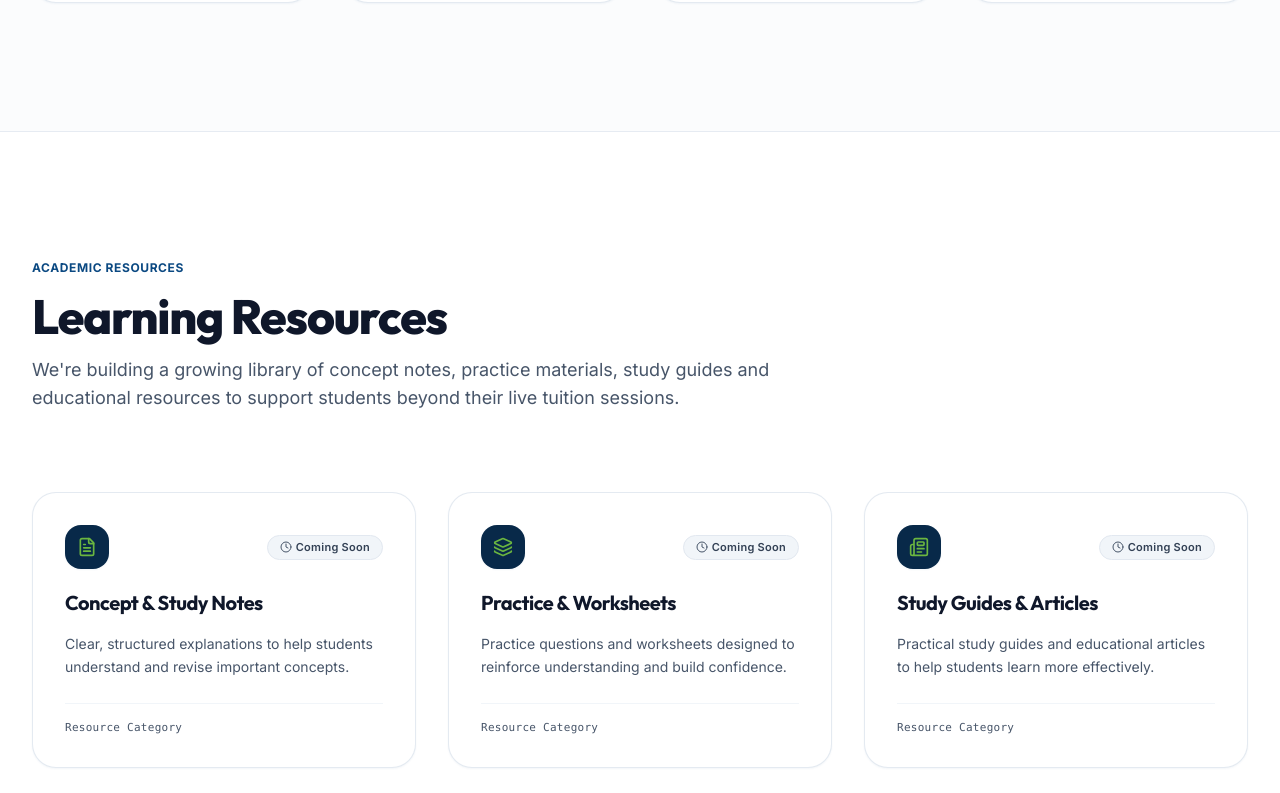
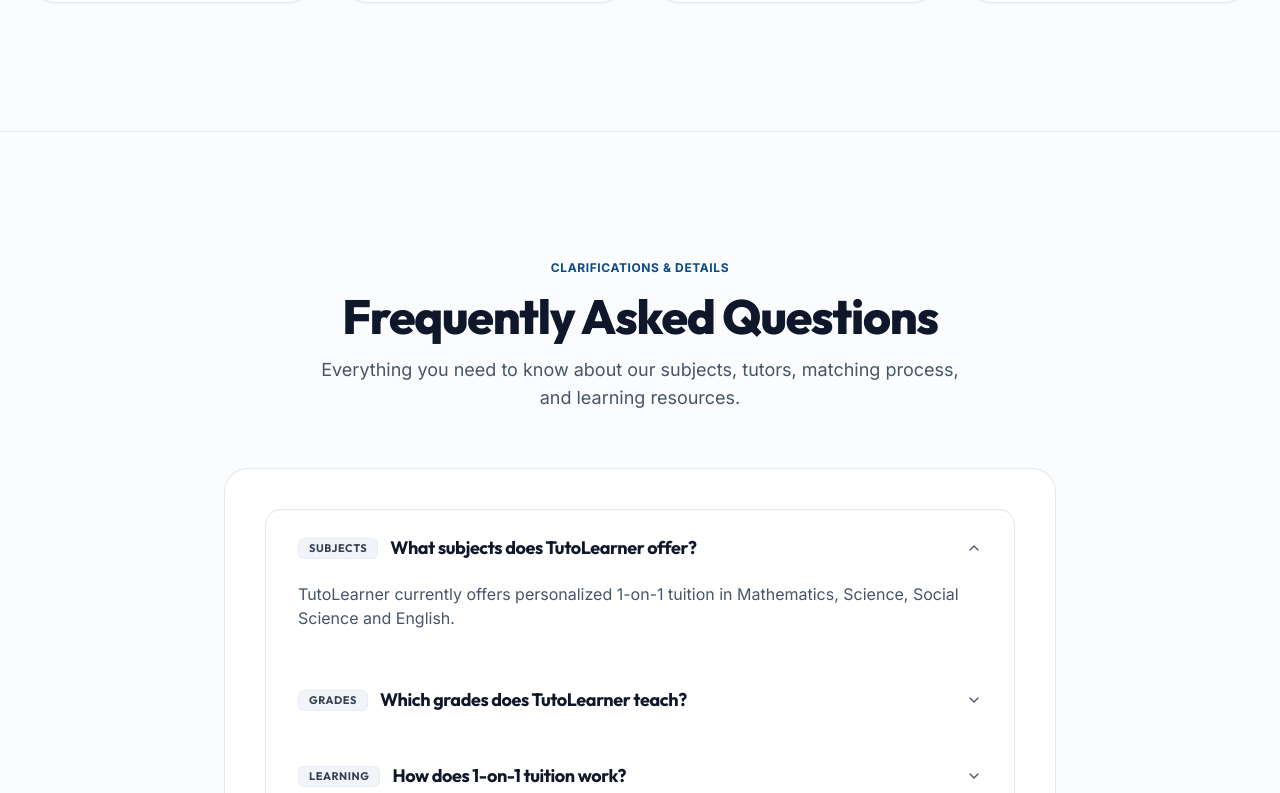
Before and after one commit to somyaranjan06/Tutolearner, a Next.js app: page / in a window 1280 px wide. Shown: the part 5027-5820 px from the top of the page. Built offline with nearby package versions, Linux system fonts and the light colour scheme.

Commit message:
feat(homepage): remove learning resources from homepage rendering

```diff
--- a/src/app/page.tsx
+++ b/src/app/page.tsx
@@ -6,7 +6,6 @@
 import { SubjectExplorer } from "@/components/home/SubjectExplorer";
 import { TutorsSection } from "@/components/home/TutorsSection";
 import { LearningProcess } from "@/components/home/LearningProcess";
-import { LearningResources } from "@/components/home/LearningResources";
 import { FAQSection } from "@/components/home/FAQSection";
 import { AboutFounder } from "@/components/home/AboutFounder";
 import { FinalCTA } from "@/components/home/FinalCTA";
@@ -67,10 +66,7 @@
         {/* 6. How TutoLearner Works (4-Step Process) */}
         <LearningProcess />
 
-        {/* 7. Learning Resources (Coming Soon) */}
-        <LearningResources />
-
-        {/* 8. FAQ Section */}
+        {/* 7. FAQ Section */}
         <FAQSection />
 
         {/* 10. About the Founder (Somya Ranjan Naik) */}
```
